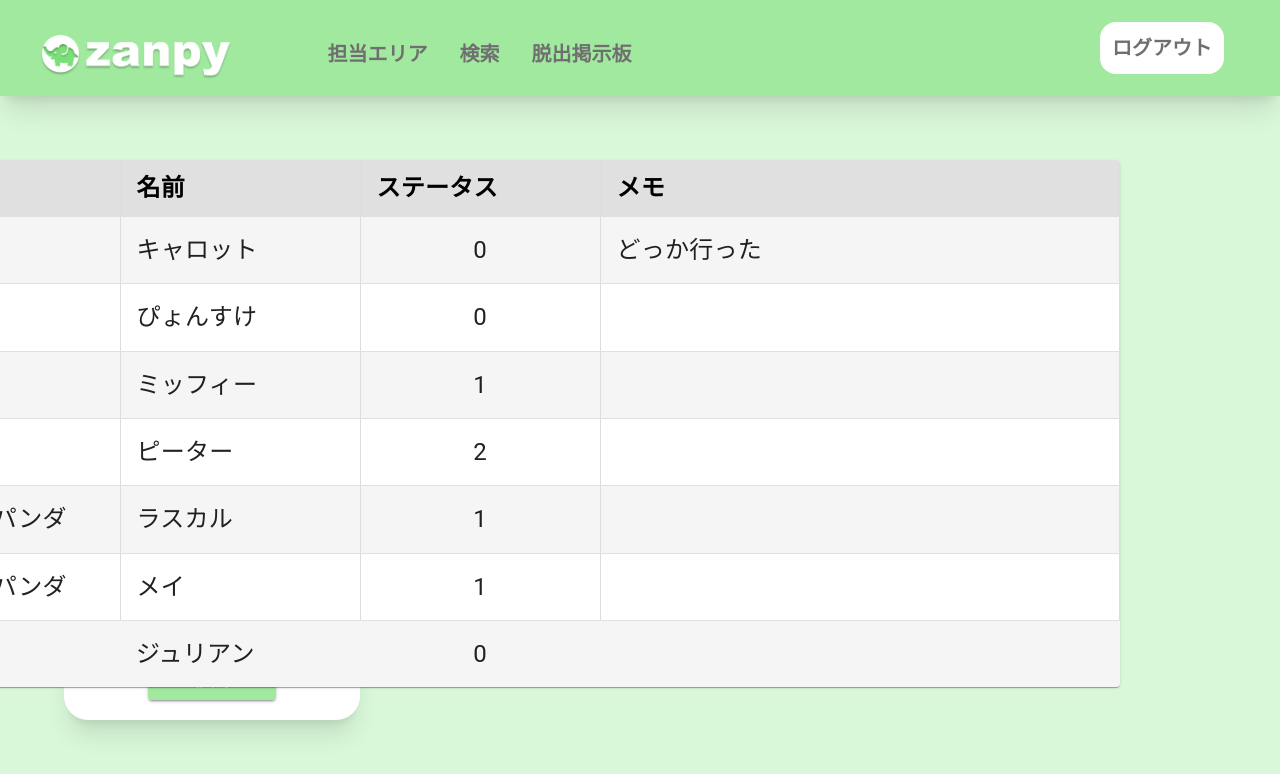
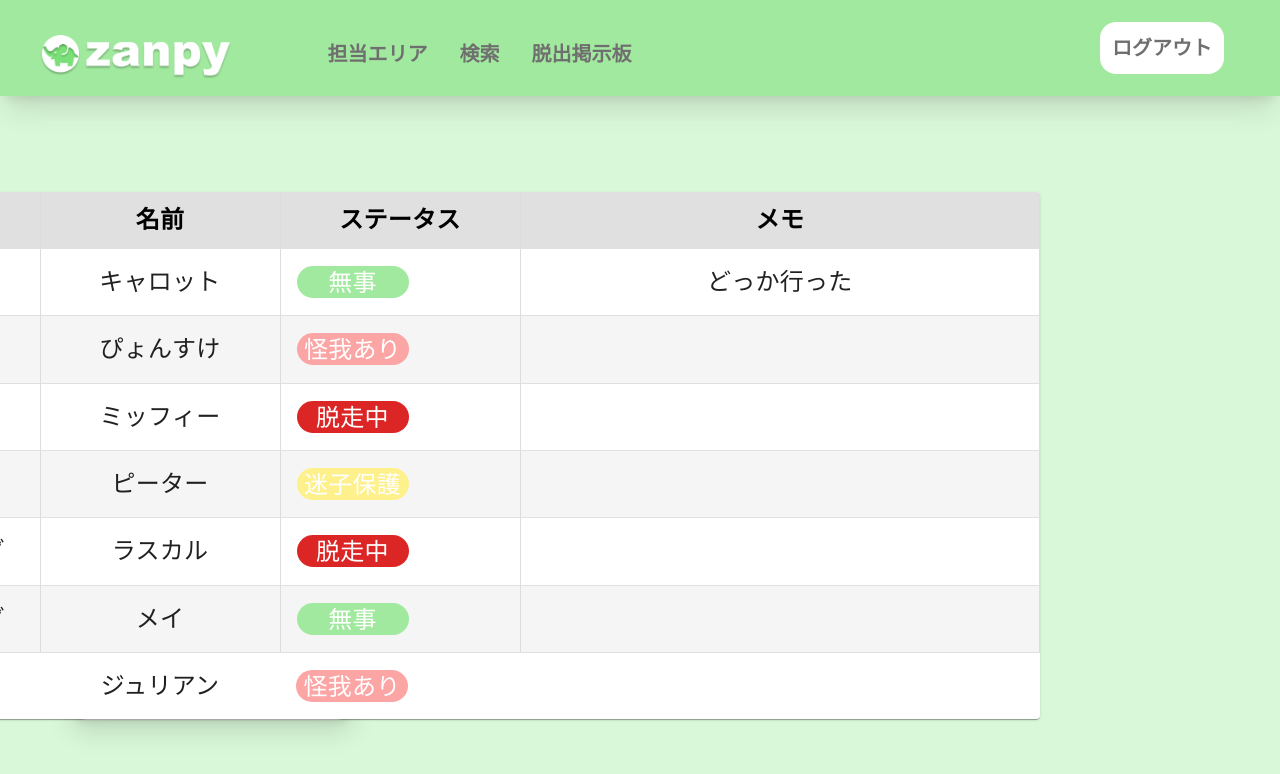
Before and after one commit to Fuuma0000/zanpy, a React (Create React App) app: page / in a window 1280 px wide. Both pictures are taken after typing "name@example.com", "Sample" into the empty fields and a click on the button "ログイン". Shown: the top 774 px of the page. Built offline with nearby package versions, Linux system fonts and the light colour scheme.

Commit message:
[add]スタータスを色付きで表示

```diff
--- a/src/components/MyAreaTable.jsx
+++ b/src/components/MyAreaTable.jsx
@@ -7,6 +7,7 @@ import TableContainer from "@mui/material/TableContainer";
 import TableHead from "@mui/material/TableHead";
 import TableRow from "@mui/material/TableRow";
 import Paper from "@mui/material/Paper";
+import StatusVisual from "./StatusVisual";
 
 const StyledTableCell = styled(TableCell)(({ theme }) => ({
   [`&.${tableCellClasses.head}`]: {
@@ -23,7 +24,7 @@ const StyledTableCell = styled(TableCell)(({ theme }) => ({
 }));
 
 const StyledTableRow = styled(TableRow)(({ theme }) => ({
-  "&:nth-of-type(odd)": {
+  "&:nth-of-type(even)": {
     backgroundColor: theme.palette.action.hover,
   },
   // hide last border
@@ -36,40 +37,37 @@ function createData(type, name, states, memos) {
   return { type, name, states, memos };
 }
 
-const rows = [
-  createData("うさぎ", "キャロット", 0, "どっか行った"),
-  createData("うさぎ", "ぴょんすけ", 0, ""),
-  createData("うさぎ", "ミッフィー", 1, ""),
-  createData("うさぎ", "ピーター", 2, ""),
-  createData("レッサーパンダ", "ラスカル", 1, ""),
-  createData("レッサーパンダ", "メイ", 1, ""),
-  createData("リスざる", "ジュリアン", 0, ""),
-];
-
 export default function MyAreaTable() {
   return (
-    <div className='fixed right-0 mr-40 mt-16 w-[1240px]'>
+    <div className='fixed right-0 mr-60 mt-24 w-[1240px]'>
       <TableContainer component={Paper}>
         <Table sx={{ minWidth: 700 }} aria-label='customized table'>
           <TableHead>
             <TableRow>
-              <StyledTableCell className='w-[240px]'>種類</StyledTableCell>
-              <StyledTableCell className='w-[240px]'>名前</StyledTableCell>
-              <StyledTableCell className='w-[240px]'>
+              <StyledTableCell align='center' className='w-[240px]'>
+                種類
+              </StyledTableCell>
+              <StyledTableCell align='center' className='w-[240px]'>
+                名前
+              </StyledTableCell>
+              <StyledTableCell align='center' className='w-[240px]'>
                 ステータス
               </StyledTableCell>
-              <StyledTableCell>メモ</StyledTableCell>
+              <StyledTableCell align='center'>メモ</StyledTableCell>
             </TableRow>
           </TableHead>
           <TableBody>
             {rows.map((row) => (
               <StyledTableRow key={row.type}>
-                <StyledTableCell component='th' scope='row'>
+                <StyledTableCell component='th' scope='row' align='center'>
                   {row.type}
                 </StyledTableCell>
-                <StyledTableCell>{row.name}</StyledTableCell>
-                <StyledTableCell align='center'>{row.states}</StyledTableCell>
-                <StyledTableCell>{row.memos}</StyledTableCell>
+                <StyledTableCell align='center'>{row.name}</StyledTableCell>
+                <StyledTableCell align='center'>
+                  {/* ここでステータスを表示 */}
+                  <StatusVisual status={row.states} />
+                </StyledTableCell>
+                <StyledTableCell align='center'>{row.memos}</StyledTableCell>
               </StyledTableRow>
             ))}
           </TableBody>
@@ -78,3 +76,13 @@ export default function MyAreaTable() {
     </div>
   );
 }
+
+const rows = [
+  createData("うさぎ", "キャロット", 3, "どっか行った"),
+  createData("うさぎ", "ぴょんすけ", 0, ""),
+  createData("うさぎ", "ミッフィー", 1, ""),
+  createData("うさぎ", "ピーター", 2, ""),
+  createData("レッサーパンダ", "ラスカル", 1, ""),
+  createData("レッサーパンダ", "メイ", 3, ""),
+  createData("リスざる", "ジュリアン", 0, ""),
+];
--- /dev/null
+++ b/src/components/StatusVisual.jsx
@@ -0,0 +1,28 @@
+import React from "react";
+
+const StatusVisual = ({ status }) => {
+  let color;
+  let text;
+  if (status === 0) {
+    color = "bg-red-300";
+    text = "怪我あり";
+  } else if (status === 1) {
+    color = "bg-red-600";
+    text = "脱走中";
+  } else if (status === 2) {
+    color = "bg-yellow-200";
+    text = "迷子保護";
+  } else if (status === 3) {
+    color = "bg-main_green";
+    text = "無事";
+  } else {
+    color = "bg-gray-500";
+    text = "不明";
+  }
+
+  return (
+    <div className={`w-28 h-8 rounded-2xl text-white ${color}`}>{text}</div>
+  );
+};
+
+export default StatusVisual;
```
